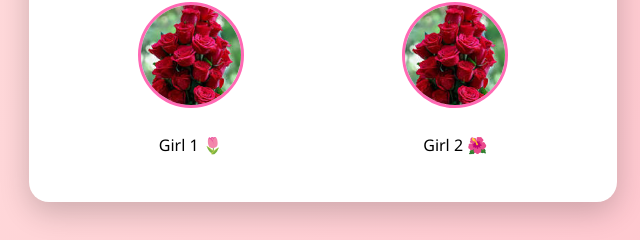
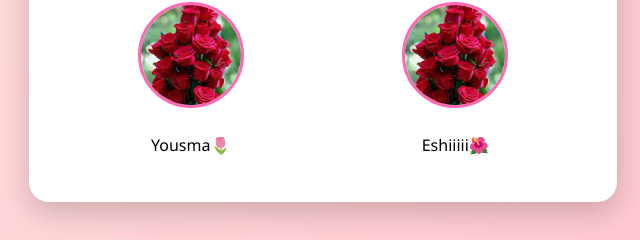
Before and after one commit to yousmakhayyam/ESha-repo, a website: page views/index.html in a window 1280 px wide. Shown: the part 391-631 px from the top of the page, 317-957 px from the left. Drawn offline with Linux system fonts and the light colour scheme.

Commit message:
changed name

```diff
--- a/views/index.html
+++ b/views/index.html
@@ -14,11 +14,11 @@
     <div class="friends">
       <div class="girl">
         <img src="/flower.png" alt="Flower" />
-        <p>Girl 1 🌷</p>
+        <p>Yousma🌷</p>
       </div>
       <div class="girl">
         <img src="/flower.png" alt="Flower" />
-        <p>Girl 2 🌺</p>
+        <p>Eshiiiii🌺</p>
       </div>
     </div>
   </div>
```
